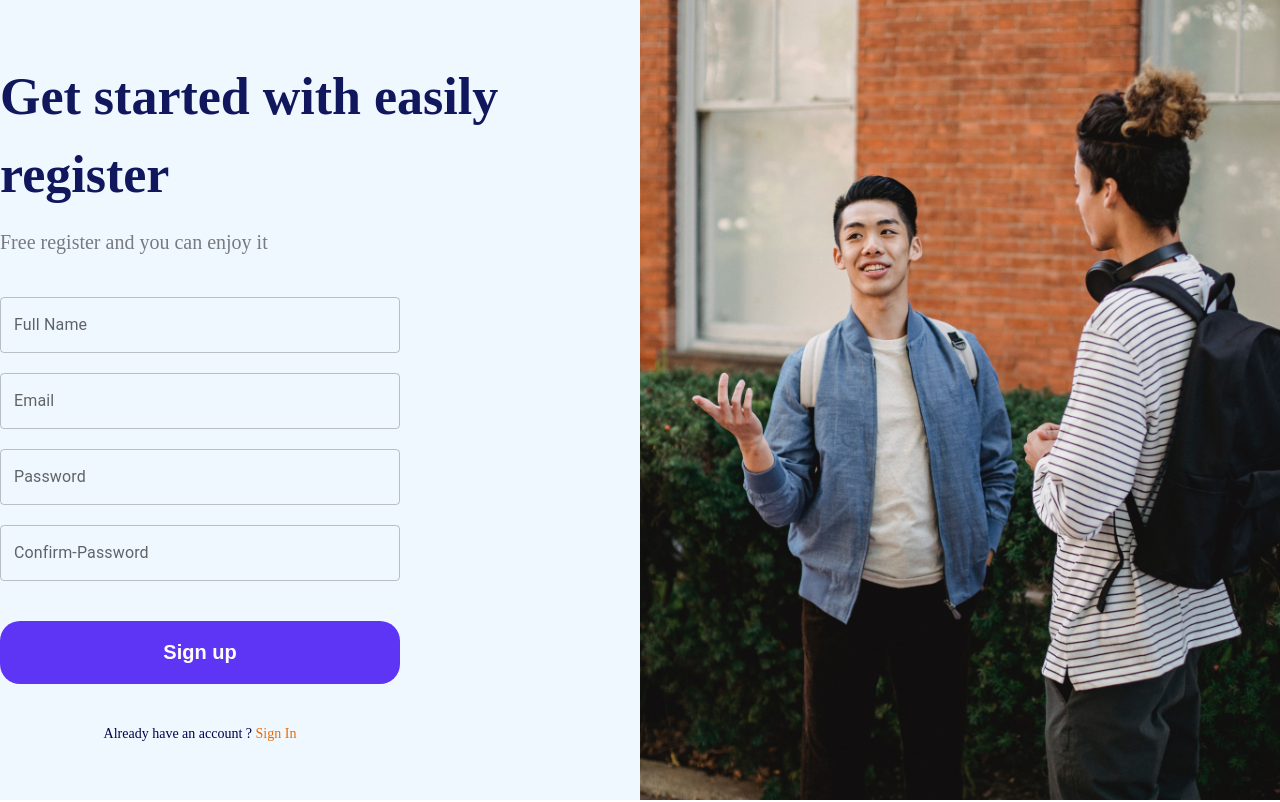
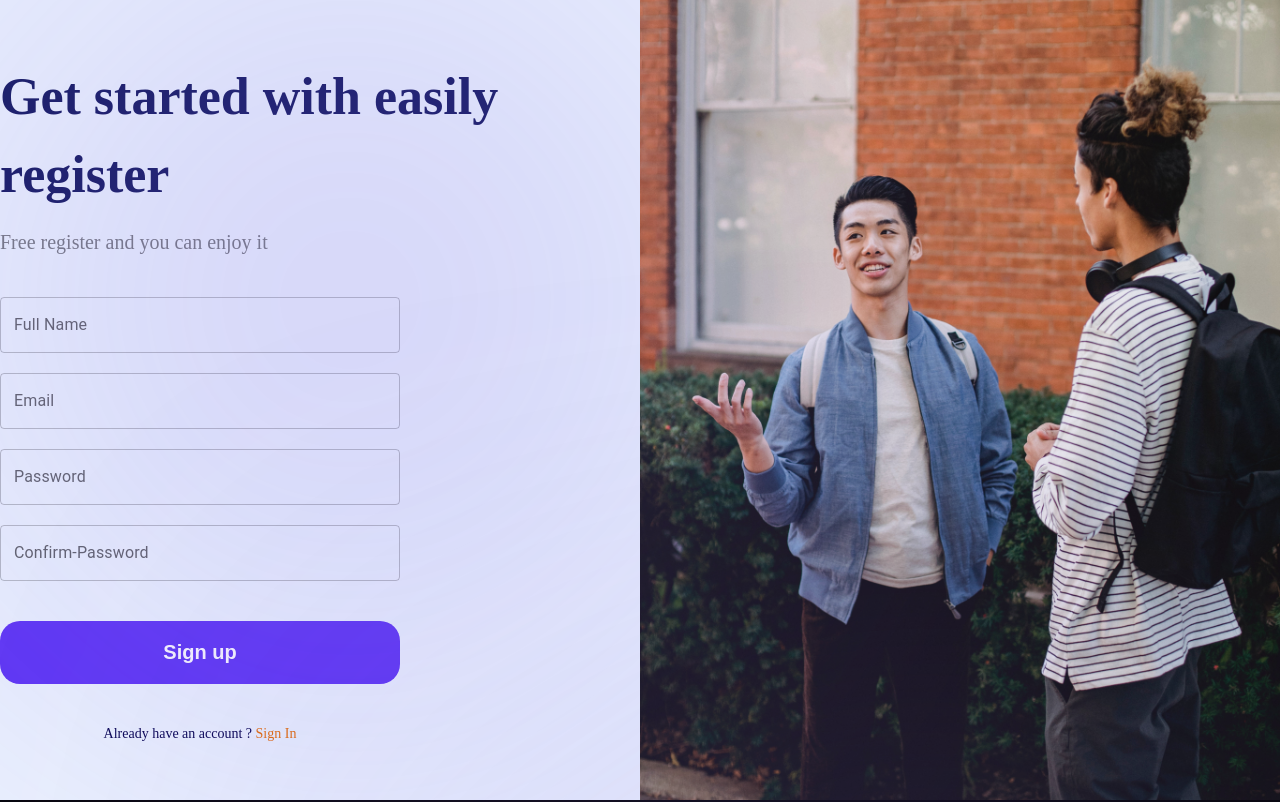
Before and after one commit to yeasin5060/validaiton_form, a React (Vite) app: page / in a window 1280 px wide. Shown: the top 802 px of the page. Built offline with nearby package versions, Linux system fonts and the light colour scheme.

Commit message:
validation_update_004

```diff
--- a/src/Layout/Footer/Footer.jsx
+++ /dev/null
@@ -1,9 +0,0 @@
-import React from 'react'
-
-const Footer = () => {
-  return (
-    <div>Footer</div>
-  )
-}
-
-export default Footer
--- a/src/Layout/Main/Main.jsx
+++ b/src/Layout/Main/Main.jsx
@@ -1,5 +1,4 @@
 import React from 'react'
-import Footer from '../Footer/Footer'
 import { Outlet } from 'react-router-dom'
 import Navbar from '../Navbar/Navbar'
 
@@ -8,7 +7,6 @@ const Main = () => {
     <>
         <Navbar/>
             <Outlet/>
-        <Footer/>
     </>
   )
 }
--- /dev/null
+++ b/src/Layout/Navbar/Navbar.css
@@ -0,0 +1,4 @@
+#navbar{
+    background: #998d8d94;
+    padding: 32px 0;
+}
--- a/src/Layout/Navbar/Navbar.jsx
+++ b/src/Layout/Navbar/Navbar.jsx
@@ -1,9 +1,11 @@
 import React from 'react'
+import './Navbar.css'
 import { NavLink } from 'react-router-dom'
 
 const Navbar = () => {
   return (
    <section id='navbar'>
+      <div className='container'>
         <div className='navbar_wrapper'>
           <div className='navbar_wrapper_logo_box'>
 
@@ -28,6 +30,7 @@ const Navbar = () => {
             </ul>
           </div>
         </div>
+      </div>
    </section>
   )
 }
--- a/src/index.css
+++ b/src/index.css
@@ -7,8 +7,40 @@ a{
     text-decoration: none;
 }
 ol,ul{
-    line-height: none;
+    list-style: none;
 }
 h1 h2 h3 h4 h5 h6 p{
     line-height: 0.8px;
 }
+.container{
+    width: 1480px;
+    margin: 0 auto;
+}
+body{
+    background: #000;
+    position: relative;
+}
+body::after{
+    position: absolute;
+    content: "";
+    width: 500px;
+    height: 500px;
+    border-radius: 50%;
+    background:#7c66e3;
+    left: 100px;
+    top: 50px;
+    z-index: 11;
+    filter: blur(300px);
+}
+body::before{
+    position: absolute;
+    content: "";
+    width: 500px;
+    height: 500px;
+    border-radius: 50%;
+    background:#7c66e3;
+    bottom:-700px;
+    right: 100px;
+    filter: blur(300px);
+    z-index: 15;
+}
```
Lines whose indentation alone changed are shown as unchanged.
